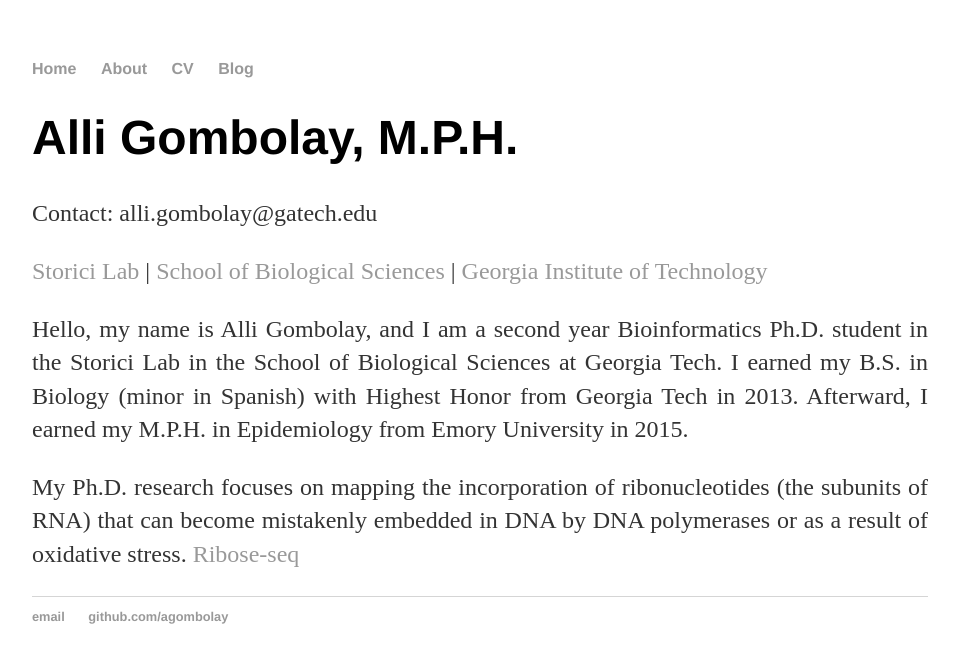
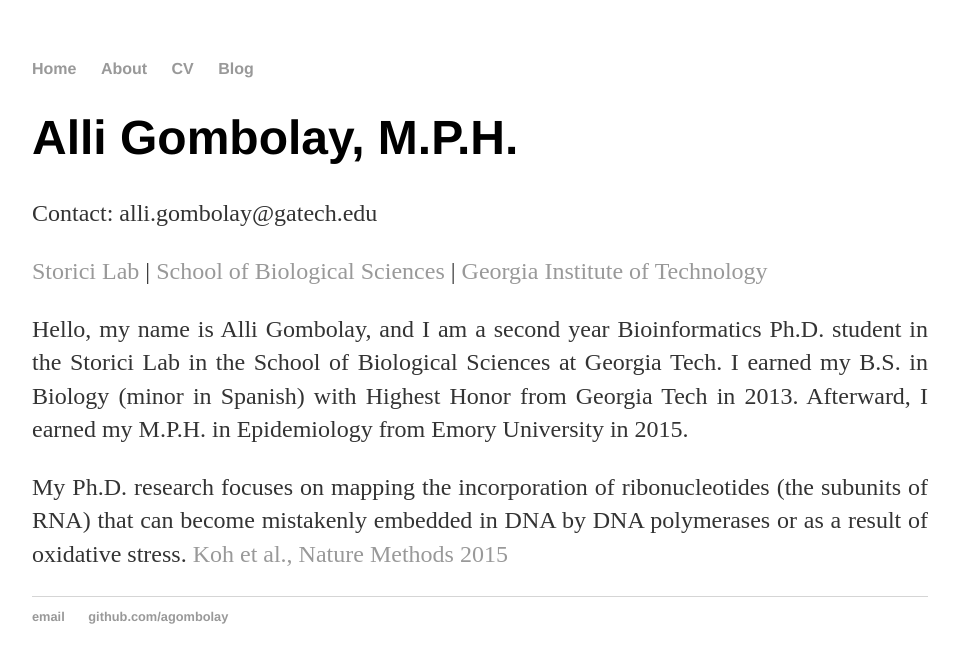
Before and after one commit to agombolay/agombolay.github.io, a Jekyll site: the page built from index.html, in a window 1280 px wide. Shown: the top 663 px of the page, without its empty margins (160-1119 px from the left). Built offline with Jekyll 4.4.1, drawn with Linux system fonts in a browser that asks for light colours.

Commit message:
Update index.html

```diff
--- a/index.html
+++ b/index.html
@@ -7,5 +7,5 @@
 	<p>Contact: alli.gombolay@gatech.edu</p>
 	<p><a href="http://www.storicilab.gatech.edu/">Storici Lab</a> | <a href="http://www.biology.gatech.edu/">School of Biological Sciences</a> | <a href="http://www.gatech.edu/">Georgia Institute of Technology</a></p>
 	<p align="justify">Hello, my name is Alli Gombolay, and I am a second year Bioinformatics Ph.D. student in the Storici Lab in the School of Biological Sciences at Georgia Tech.  I earned my B.S. in Biology (minor in Spanish) with Highest Honor from Georgia Tech in 2013.  Afterward, I earned my M.P.H. in Epidemiology from Emory University in 2015.</p>
-	<p align="justify">My Ph.D. research focuses on mapping the incorporation of ribonucleotides (the subunits of RNA) that can become mistakenly embedded in DNA by DNA polymerases or as a result of oxidative stress.  <a href="http://www.ncbi.nlm.nih.gov/pubmed/25622106">Ribose-seq</a></p>
+	<p align="justify">My Ph.D. research focuses on mapping the incorporation of ribonucleotides (the subunits of RNA) that can become mistakenly embedded in DNA by DNA polymerases or as a result of oxidative stress.  <a href="http://www.ncbi.nlm.nih.gov/pubmed/25622106">Koh et al., Nature Methods 2015</a></p>
 </div><!-- /.blurb -->
```
